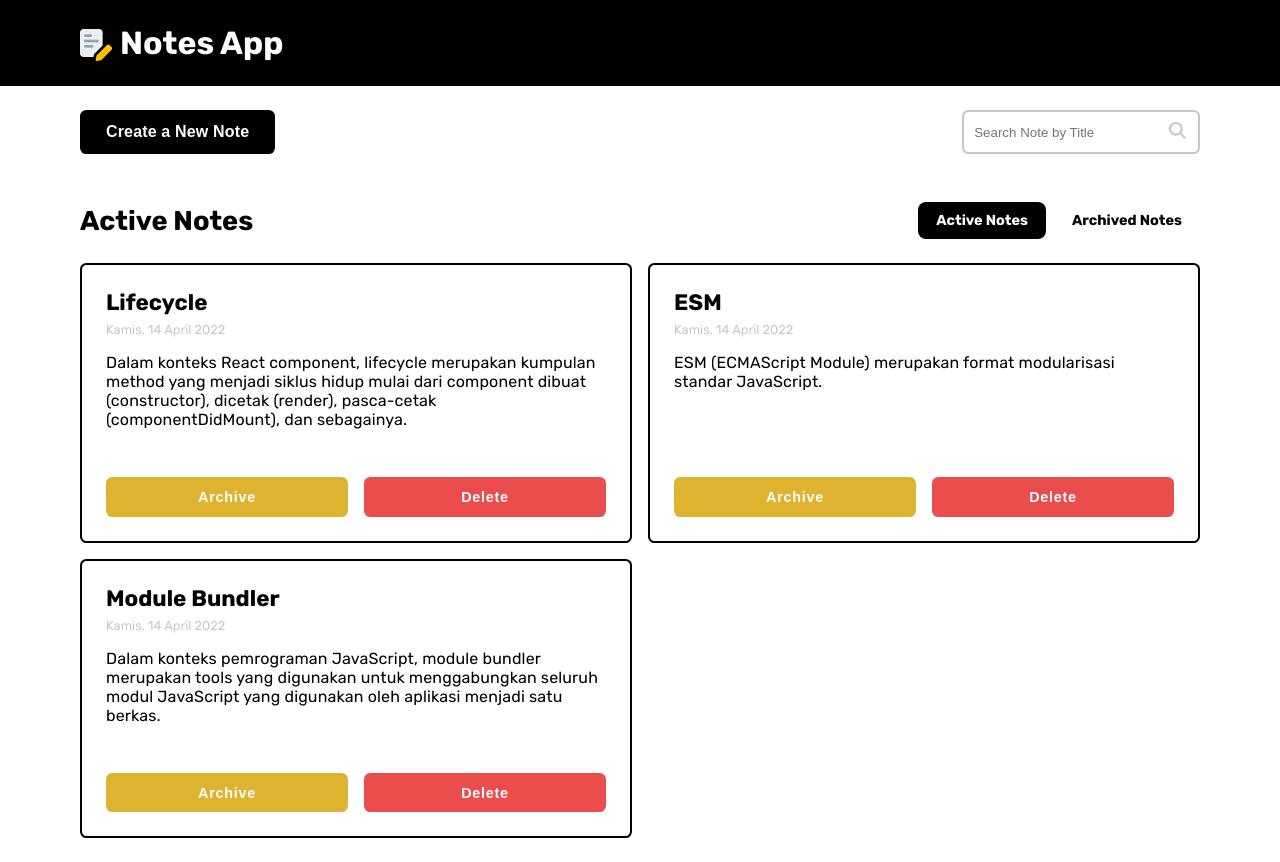
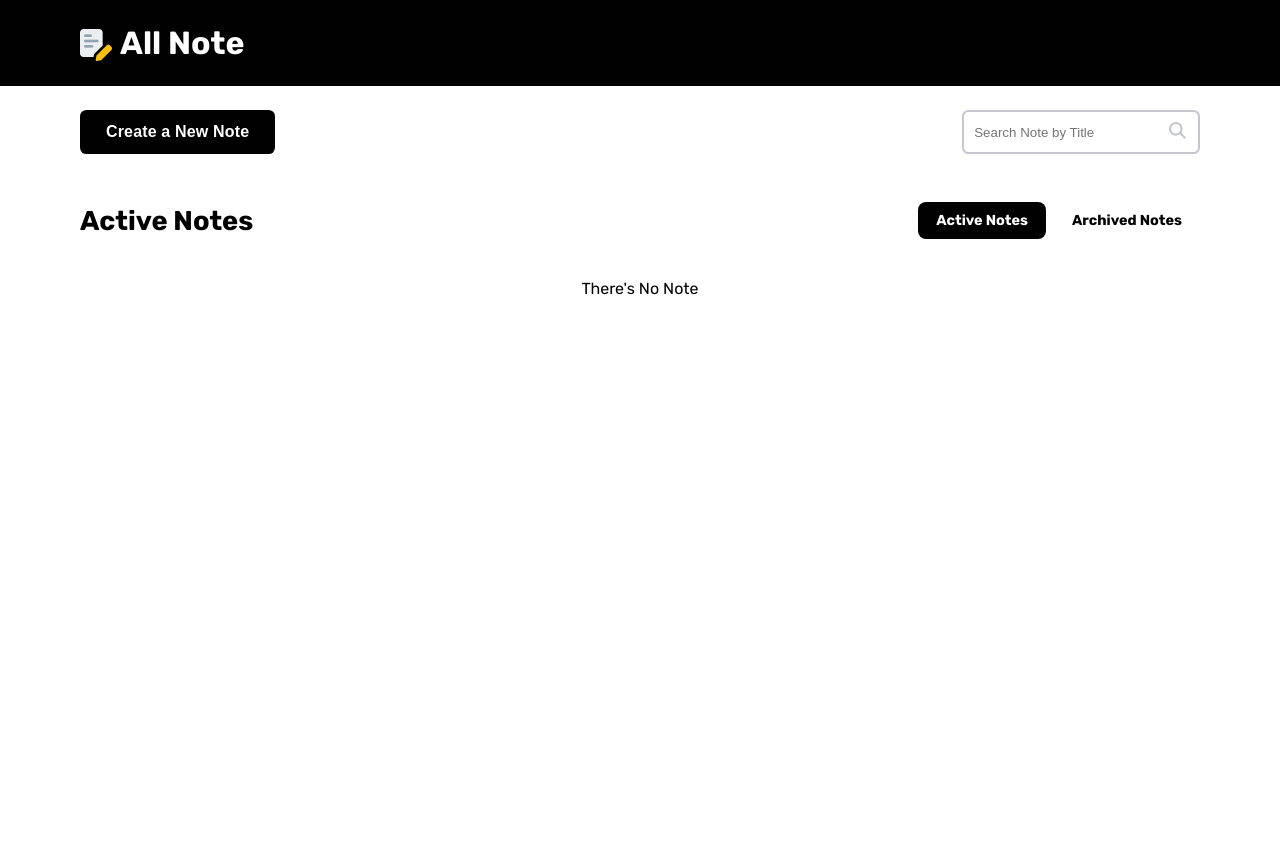
Before and after one commit to LukmanRambe/All-Note, a React (Create React App) app: page / in a window 1280 px wide. After the commit the page ends 800 px from the top, so only its background shows below. Built offline with nearby package versions, Linux system fonts and the light colour scheme.

Commit message:
Change App Name

```diff
--- a/public/index.html
+++ b/public/index.html
@@ -26,7 +26,7 @@
       work correctly both with client-side routing and a non-root public URL.
       Learn how to configure a non-root public URL by running `npm run build`.
     -->
-		<title>Notes App</title>
+		<title>All Note</title>
 	</head>
 	<body>
 		<noscript>You need to enable JavaScript to run this app.</noscript>
--- a/src/App.jsx
+++ b/src/App.jsx
@@ -15,10 +15,11 @@ import GlobalStyle from './GlobalStyles'
 
 // Data
 import allCategories from './categories'
-import { getInitialData } from './utils'
 
 const App = () => {
-	const [notes, setNotes] = useState([])
+	const [notes, setNotes] = useState(
+		() => JSON.parse(localStorage.getItem('NOTES')) || []
+	)
 	const [categories, setCategories] = useState(allCategories)
 	const [category, setCategory] = useState(categories[0])
 	const [isFormShown, setIsFormShown] = useState(false)
@@ -30,7 +31,6 @@ const App = () => {
 	const [charLimitError, setCharLimitError] = useState(false)
 	const [isLoading, setIsLoading] = useState(true)
 	const [showBackToTop, setShowBackToTop] = useState(false)
-	const initialData = getInitialData()
 	const debouncedSearchQuery = useDebounce(searchQuery, 250)
 
 	const handleFormChange = e => {
@@ -114,8 +114,6 @@ const App = () => {
 	}, [debouncedSearchQuery, notes])
 
 	useEffect(() => {
-		setNotes(initialData)
-
 		window.addEventListener('scroll', () => {
 			if (window.scrollY > 400) {
 				setShowBackToTop(true)
@@ -125,9 +123,13 @@ const App = () => {
 		})
 	}, [])
 
+	useEffect(() => {
+		localStorage.setItem('NOTES', JSON.stringify(notes))
+	}, [notes])
+
 	return (
 		<>
-			<Navbar text='Notes App' />
+			<Navbar text='All Note' />
 			<Header
 				isFormShown={isFormShown}
 				setIsFormShown={setIsFormShown}
```
